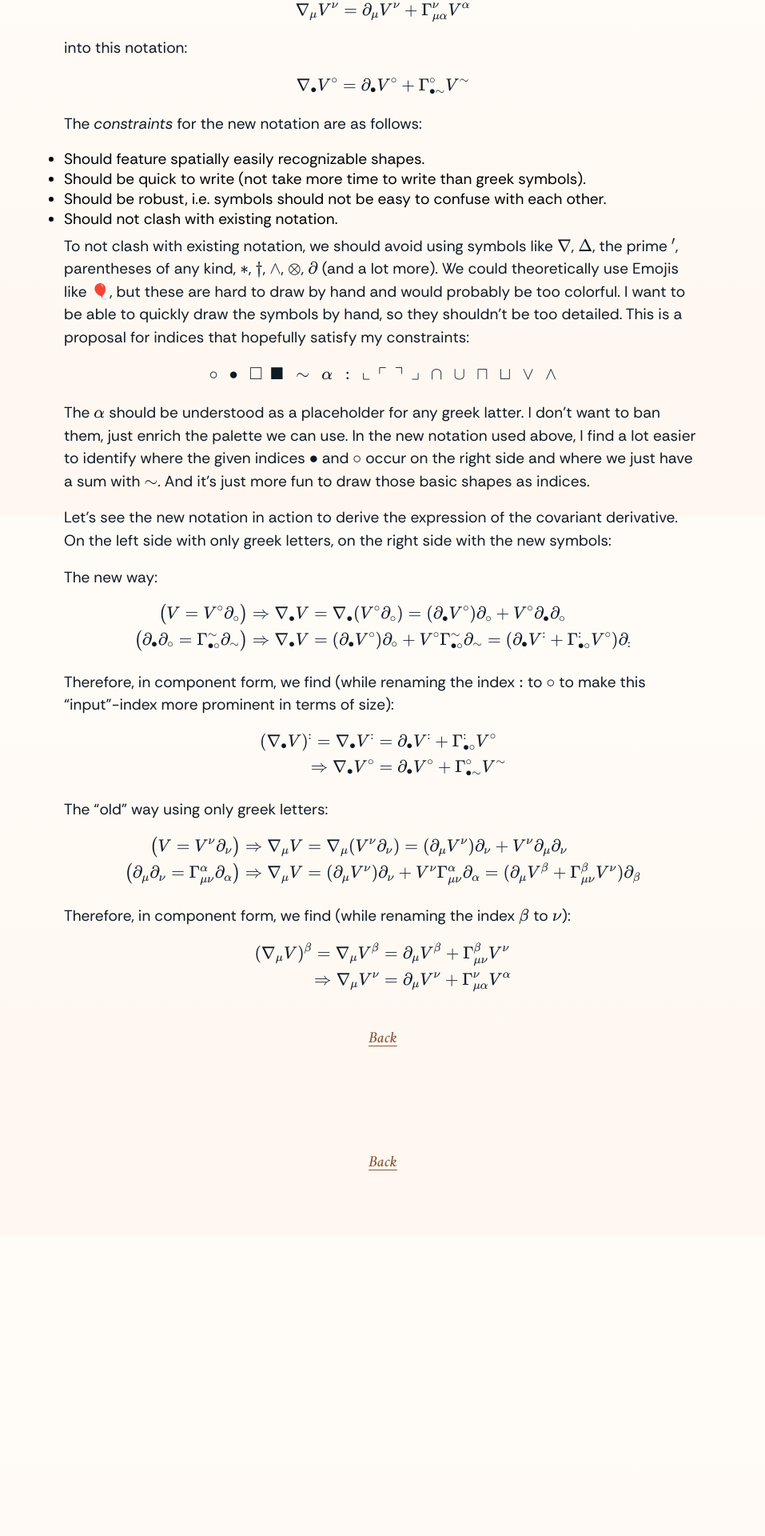
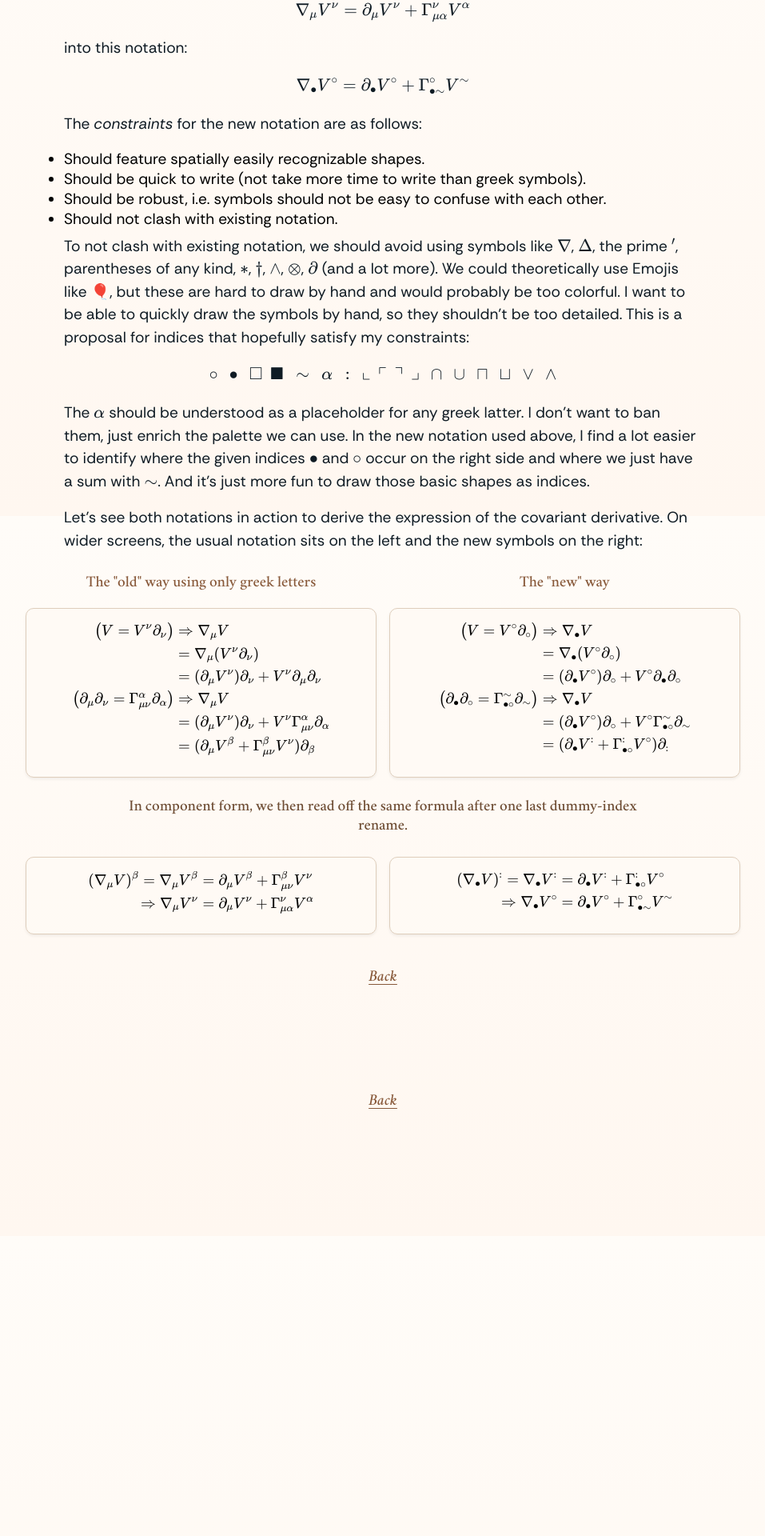
Before and after one commit to Splines/homepage, a Jekyll site: the page built from _posts/2026-05-20-index-notation-from-hell.md, in a window 1280 px wide. Shown: the part 1155-3075 px from the top of the page at 80% size, without its empty margins (161-1118 px from the left). Built offline with Jekyll 4.4.1, drawn with Linux system fonts in a browser that asks for light colours; comment, search, counter and statistics services are not loaded; after the commit the page ends 2998 px from its top, so only the background shows below that.

Commit message:
Design nice comparison boxes

```diff
--- a/_layouts/page.html
+++ b/_layouts/page.html
@@ -11,6 +11,10 @@
   <meta content="{{ page.title }}" property="og:title">
   <link href="{{ '/assets/css/main.css' | absolute_url }}" rel="stylesheet">
   <link href="{{ '/assets/css/page.css' | absolute_url }}" rel="stylesheet">
+
+  {% if page.custom_css %}
+  <link href="{{ page.custom_css | absolute_url }}" rel="stylesheet">
+  {% endif %}
 
   {% if page.katex.enabled %}
   <link href="{{ '/assets/katex/katex.min.css' | absolute_url }}" rel="stylesheet">
--- a/_posts/2026-05-20-index-notation-from-hell.md
+++ b/_posts/2026-05-20-index-notation-from-hell.md
@@ -23,7 +24,6 @@ $$
 $$
 
 We use greek letters to indicate the four dimensions ($0$,$1$,$2$,$3$) we sum over, in contrast to latin symbols, where one would just some over the spatial dimensions ($1$,$2$,$3$). The beauty of **Einstein's summation notation** is that we can leave out the summation symbols $\sum$; whenever we have a repeated index in one summand, we implicitly know that we have to sum over it. In the example above, such summation indices are $\rho$, $\gamma$ and $\sigma$.
-
 
 ## Fresh indices
 
@@ -73,25 +73,57 @@ $$
 
 The $\alpha$ should be understood as a placeholder for any greek latter. I don't want to ban them, just enrich the palette we can use. In the new notation used above, I find a lot easier to identify where the given indices $\bullet$ and $\circ$ occur on the right side and where we just have a sum with $\sim$. And it's just more fun to draw those basic shapes as indices.
 
-Let's see the new notation in action to derive the expression of the covariant derivative. On the left side with only greek letters, on the right side with the new symbols:
+Let's see both notations in action to derive the expression of the covariant derivative. On wider screens, the usual notation sits on the left and the new symbols on the right:
 
-The new way:
+<div class="notation-comparison" markdown="1">
+<div class="notation-comparison__head">The "old" way using only greek letters</div>
+<div class="notation-comparison__head">The "new" way</div>
 
+<div class="notation-comparison__cell" data-label='The "old" way using only greek letters'>
+$$
+\begin{align*}
+\bigl(V = V^\nu \partial_\nu\bigr)
+&\Rightarrow \nabla_\mu V\\
+&= \nabla_\mu(V^\nu \partial_\nu)\\
+&= (\partial_\mu V^\nu) \partial_\nu + V^\nu \partial_\mu \partial_\nu\\
+\bigl(\partial_\mu \partial_\nu = \Gamma^\alpha_{\mu \nu} \partial_\alpha\bigr)
+&\Rightarrow \nabla_\mu V\\
+&= (\partial_\mu V^\nu) \partial_\nu + V^\nu \Gamma^\alpha_{\mu \nu} \partial_\alpha\\
+&= (\partial_\mu V^\beta + \Gamma^\beta_{\mu \nu} V^\nu) \partial_\beta
+\end{align*}
+$$
+</div>
+<div class="notation-comparison__cell" data-label='The "new" way'>
 $$
 \begin{align*}
 \bigl(V = V^\circ \partial_\circ\bigr)
-&\Rightarrow
-\nabla_\bullet V
-= \nabla_\bullet(V^\circ \partial_\circ)
-= (\partial_\bullet V^\circ) \partial_\circ + V^\circ \partial_\bullet \partial_\circ\\
+&\Rightarrow \nabla_\bullet V\\
+&= \nabla_\bullet(V^\circ \partial_\circ)\\
+&= (\partial_\bullet V^\circ) \partial_\circ + V^\circ \partial_\bullet \partial_\circ\\
 \bigl(\partial_\bullet \partial_\circ = \Gamma^\sim_{\bullet \circ} \partial_\sim\bigr)
-&\Rightarrow
-\nabla_\bullet V = (\partial_\bullet V^\circ) \partial_\circ + V^\circ \Gamma^\sim_{\bullet \circ} \partial_\sim
-= (\partial_\bullet V^: + \Gamma^:_{\bullet \circ} V^\circ) \partial_:
+&\Rightarrow \nabla_\bullet V\\
+&= (\partial_\bullet V^\circ) \partial_\circ + V^\circ \Gamma^\sim_{\bullet \circ} \partial_\sim\\
+&= (\partial_\bullet V^: + \Gamma^:_{\bullet \circ} V^\circ) \partial_:
 \end{align*}
 $$
+</div>
 
-Therefore, in component form, we find (while renaming the index $:$ to $\circ$ to make this "input"-index more prominent in terms of size):
+<div class="notation-comparison__bridge">
+In component form, we then read off the same formula after one last dummy-index rename.
+</div>
+
+<div class="notation-comparison__cell" data-label='The "old" way using only greek letters'>
+$$
+\begin{align*}
+(\nabla_\mu V)^\beta = \nabla_\mu V^\beta
+&= \partial_\mu V^\beta + \Gamma^\beta_{\mu \nu} V^\nu\\
+\Rightarrow \nabla_\mu V^\nu
+&= \partial_\mu V^\nu + \Gamma^\nu_{\mu \alpha} V^\alpha
+\end{align*}
+$$
+</div>
+
+<div class="notation-comparison__cell" data-label='The "new" way'>
 $$
 \begin{align*}
 (\nabla_\bullet V)^: = \nabla_\bullet V^:
@@ -100,29 +132,5 @@ $$
 &= \partial_\bullet V^\circ + \Gamma^\circ_{\bullet \sim} V^\sim
 \end{align*}
 $$
-
-The "old" way using only greek letters:
-
-$$
-\begin{align*}
-\bigl(V = V^\nu \partial_\nu\bigr)
-&\Rightarrow
-\nabla_\mu V
-= \nabla_\mu(V^\nu \partial_\nu)
-= (\partial_\mu V^\nu) \partial_\nu + V^\nu \partial_\mu \partial_\nu\\
-\bigl(\partial_\mu \partial_\nu = \Gamma^\alpha_{\mu \nu} \partial_\alpha\bigr)
-&\Rightarrow
-\nabla_\mu V = (\partial_\mu V^\nu) \partial_\nu + V^\nu \Gamma^\alpha_{\mu \nu} \partial_\alpha
-= (\partial_\mu V^\beta + \Gamma^\beta_{\mu \nu} V^\nu) \partial_\beta
-\end{align*}
-$$
-
-Therefore, in component form, we find (while renaming the index $\beta$ to $\nu$):
-$$
-\begin{align*}
-(\nabla_\mu V)^\beta = \nabla_\mu V^\beta
-&= \partial_\mu V^\beta + \Gamma^\beta_{\mu \nu} V^\nu\\
-\Rightarrow \nabla_\mu V^\nu
-&= \partial_\mu V^\nu + \Gamma^\nu_{\mu \alpha} V^\alpha
-\end{align*}
-$$
+</div>
+</div>
--- /dev/null
+++ b/assets/blog/2026-index-notation-from-hell/notation-comparison.scss
@@ -0,0 +1,88 @@
+---
+---
+
+@use "variables" as v;
+
+.notation-comparison {
+  margin: 1.4em -4% 1.8em;
+  display: grid;
+  grid-template-columns: minmax(0, 1fr);
+  gap: 0.85em;
+}
+
+.notation-comparison__head {
+  display: none;
+}
+
+// display:flex suppresses the anonymous block boxes that \n text-nodes
+// between the opening tag and the <span class="katex-display"> would otherwise
+// create, which added ~2em of spurious empty space at the bottom of each card.
+.notation-comparison__cell {
+  display: flex;
+  flex-direction: column;
+  padding: 0.9em 0.95em;
+  border: 1px solid #decebc;
+  border-radius: 10px;
+  background: #fffaf5cc;
+  box-shadow: 0 0.1em 0.2em #00000010;
+
+  // Mobile: show column label above the equation
+  &::before {
+    content: attr(data-label);
+    display: block;
+    margin-bottom: 0.7em;
+    font-family: v.$serif-font;
+    font-size: 1rem;
+    font-weight: 500;
+    color: #88593a;
+  }
+
+  .katex-display {
+    margin: 0;
+    overflow-x: auto;
+    padding-bottom: 0.15em;
+  }
+}
+
+.notation-comparison__bridge {
+  grid-column: 1 / -1;
+  padding: 0.5em 0;
+  text-align: center;
+  font-family: v.$serif-font;
+  font-size: 1rem;
+  color: #6e4d34;
+}
+
+@media (min-width: 820px) {
+  .notation-comparison {
+    margin-left: -6%;
+    margin-right: -6%;
+    grid-template-columns: repeat(2, minmax(0, 1fr));
+  }
+
+  .notation-comparison__head {
+    display: block;
+    text-align: center;
+    font-family: v.$serif-font;
+    font-size: 1rem;
+    font-weight: 500;
+    color: #88593a;
+    margin-bottom: 0.15em;
+  }
+
+  .notation-comparison__cell {
+    &::before {
+      display: none;
+    }
+
+    .katex-display {
+      font-size: 0.88em;
+    }
+  }
+
+  .notation-comparison__bridge {
+    max-width: 34em;
+    margin-left: auto;
+    margin-right: auto;
+  }
+}
```
Also changed, not shown: other parts of _posts/2026-05-20-index-notation-from-hell.md (+1 -0 lines).
